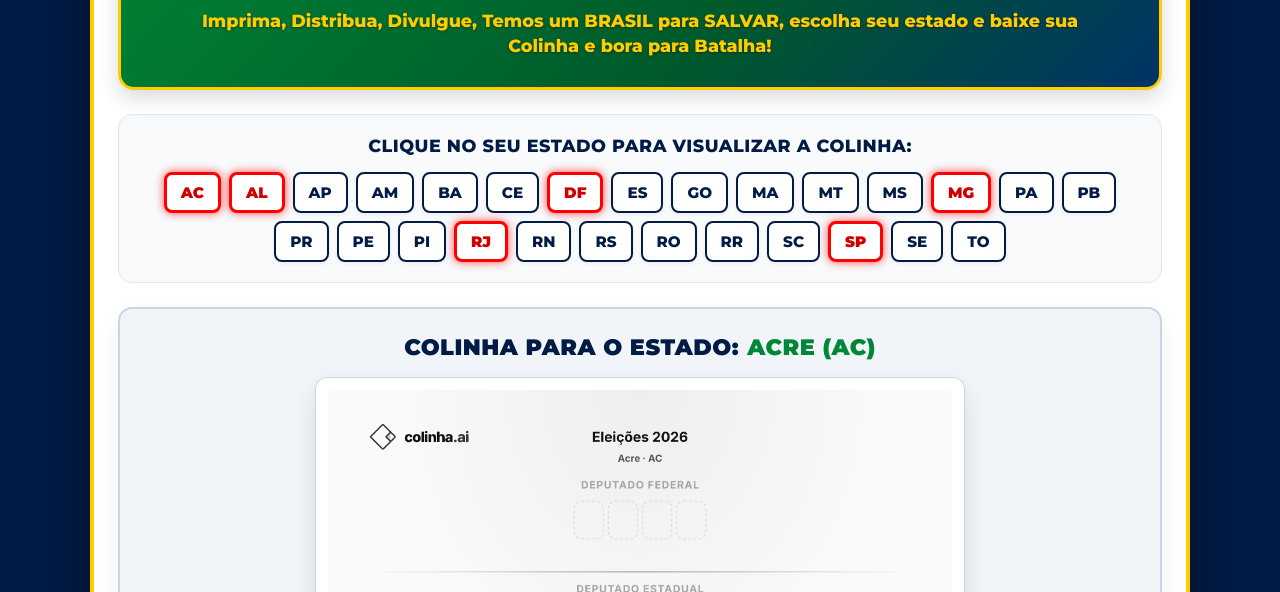
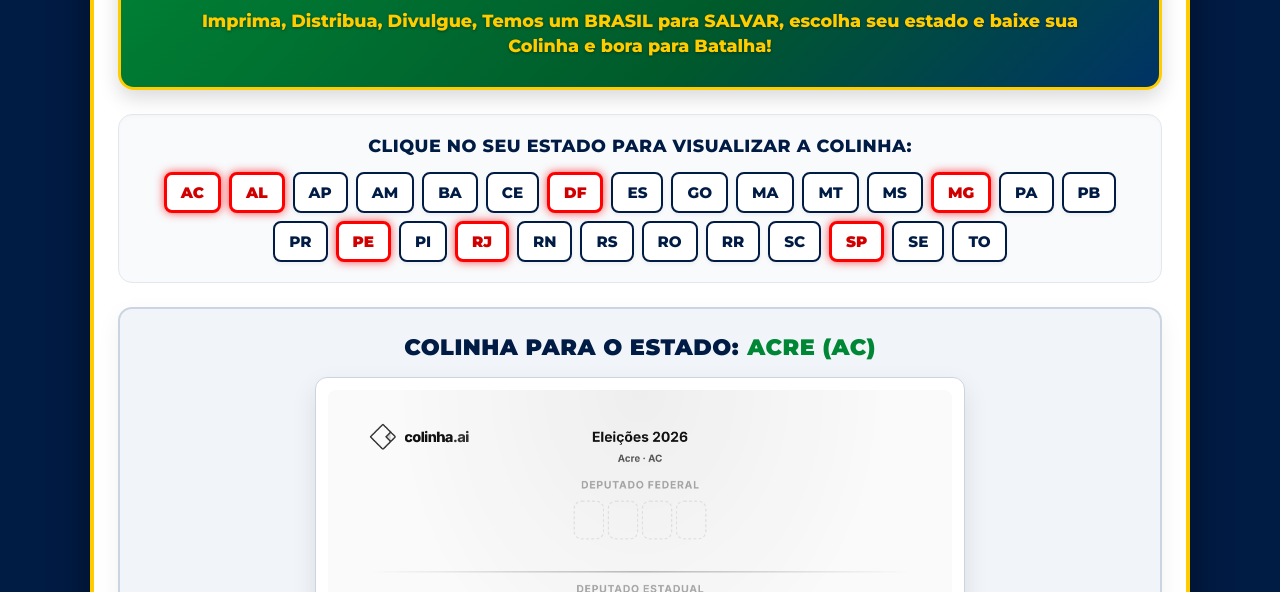
Before and after one commit to usabr/br2, a plain HTML site: page index.html in a window 1280 px wide. Shown: the part 208-800 px from the top of the page. Drawn offline with Linux system fonts and the light colour scheme.

```diff
--- a/index.html
+++ b/index.html
@@ -479,7 +479,7 @@
             <button class="uf-btn" onclick="selectUF('PA', 'Pará')">PA</button>
             <button class="uf-btn" onclick="selectUF('PB', 'Paraíba')">PB</button>
             <button class="uf-btn" onclick="selectUF('PR', 'Paraná')">PR</button>
-            <button class="uf-btn" onclick="selectUF('PE', 'Pernambuco')">PE</button>
+            <button class="uf-btn borda-vermelha"selectUF('PE', 'Pernambuco')">PE</button>
             <button class="uf-btn" onclick="selectUF('PI', 'Piauí')">PI</button>
             <button class="uf-btn borda-vermelha" onclick="selectUF('RJ', 'Rio de Janeiro')">RJ</button>
             <button class="uf-btn" onclick="selectUF('RN', 'Rio Grande do Norte')">RN</button>
```
